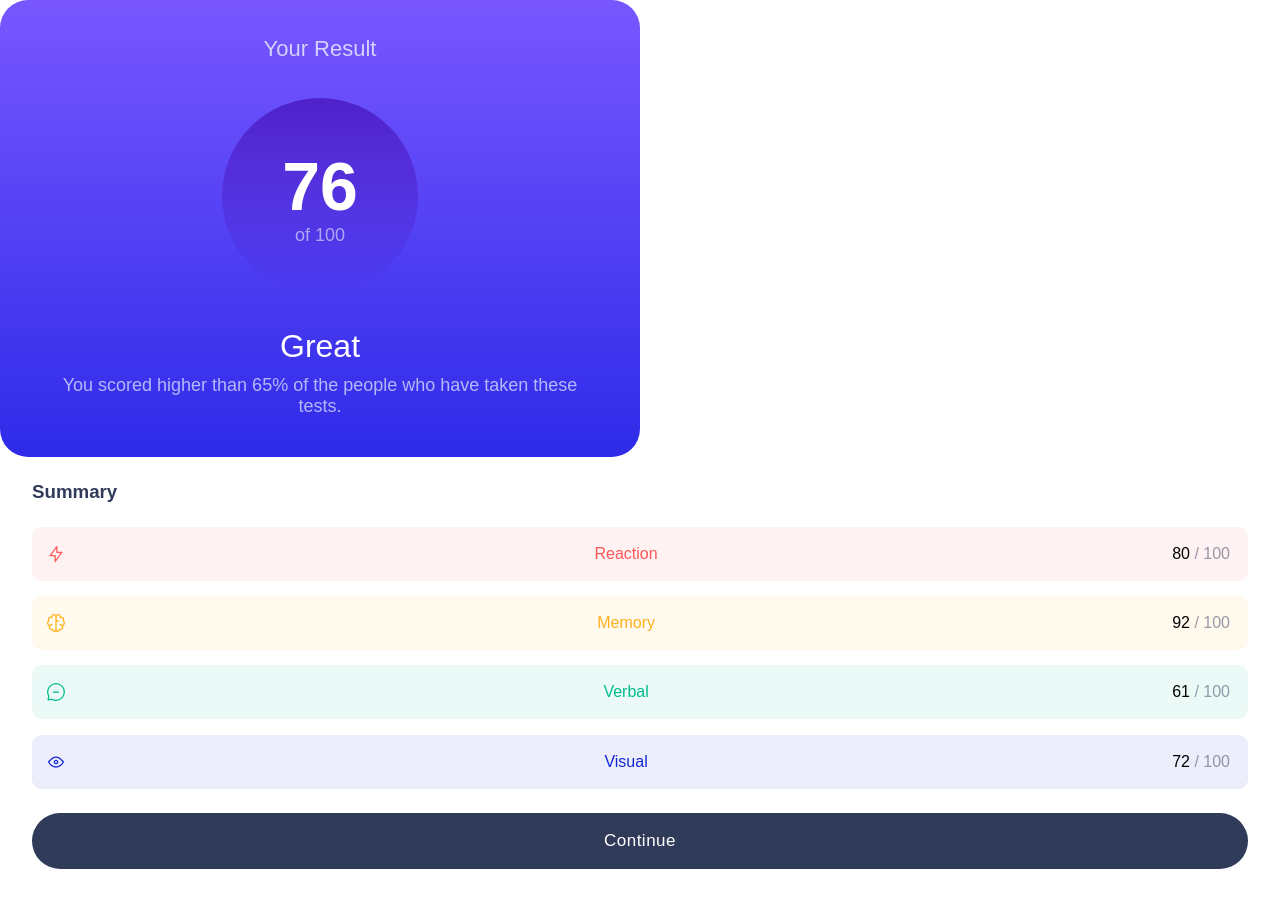
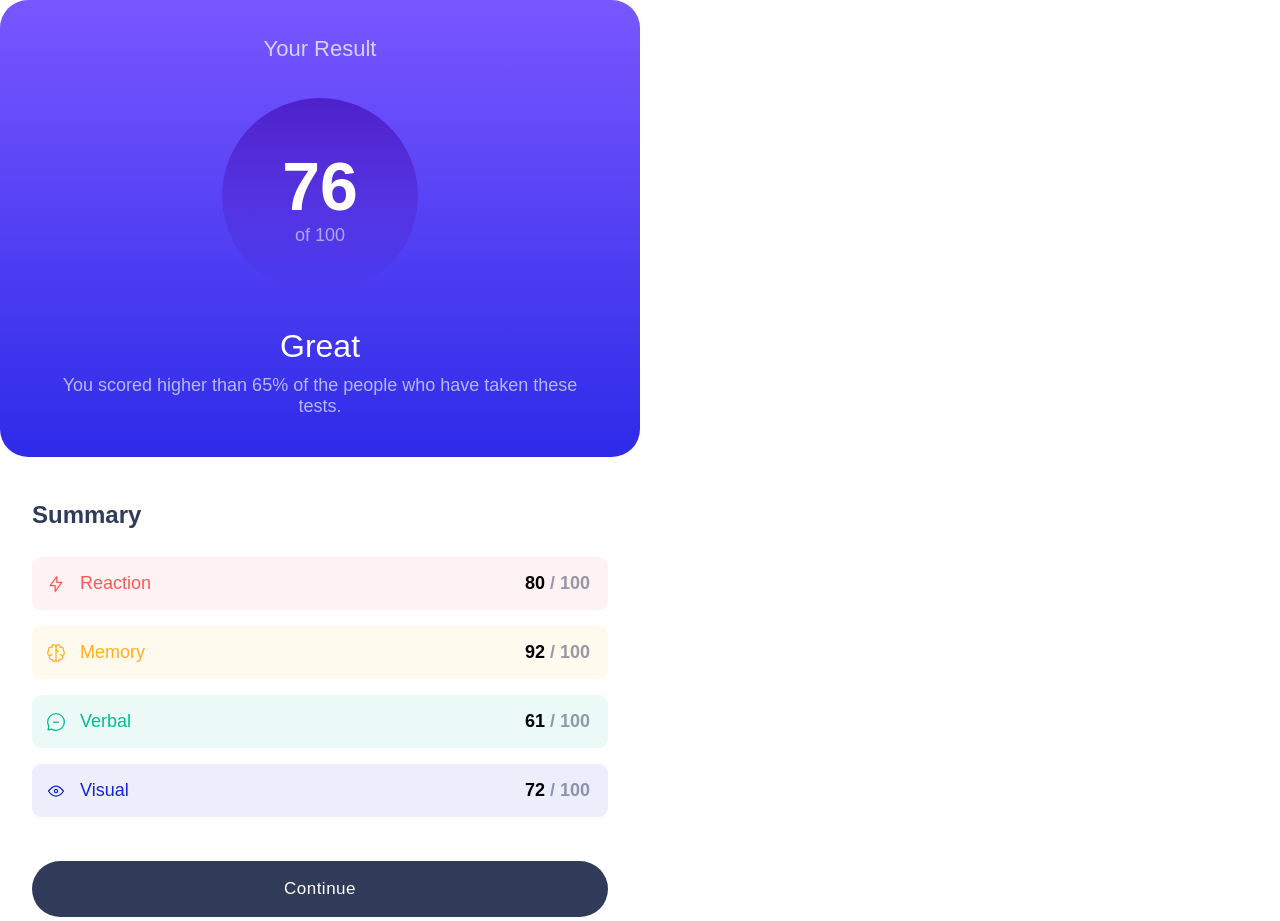
Before and after one commit to ntjnh/fem-results-summary, a React (Vite) app: page / in a window 1280 px wide. Shown: the top 921 px of the page. Built offline with nearby package versions, Linux system fonts and the light colour scheme; a web font is replaced by a local one.

Commit message:
Style Summary component on larger screens

```diff
--- a/src/components/Summary.scss
+++ b/src/components/Summary.scss
@@ -3,9 +3,20 @@
 .summary {
     padding: 1.5rem 2rem;
 
+    @media (min-width: 840px) {
+        padding-top: 44px;
+        padding-bottom: 60px;
+        width: 50%;
+    }
+
     .title {
         color: $dark-gray-blue;
         margin: 0 0 1.5rem;
+
+        @media (min-width: 840px) {
+            font-size: 1.5rem;
+            margin-bottom: 1.75rem;
+        }
     }
 
     .category {
@@ -18,7 +29,12 @@
         position: relative;
         width: 100%;
 
-        &:before {
+        @media (min-width: 840px) {
+            padding-bottom: 1rem;
+            padding-top: 1rem;
+        }
+
+        .icon {
             background: center no-repeat;
             background-size: contain;
             content: '';
@@ -31,6 +47,10 @@
 
         &:not(:last-of-type) {
             margin: 0 0 .95rem;
+
+            @media (min-width: 840px) {
+                margin-bottom: 1rem;
+            }
         }
 
         &.reaction {
@@ -86,9 +106,16 @@
             font-size: 1rem;
             font-weight: $med;
             margin: 0;
+
+            @media (min-width: 840px) {
+                font-size: 1.125rem;
+            }
         }
 
         &__score {
+            @media (min-width: 840px) {
+                font-weight: $bold;
+            }
 
             .out-of  {
                 color: rgba($dark-gray-blue, .5);
@@ -111,8 +138,12 @@
         text-align: center;
         width: 100%;
 
+        @media (min-width: 840px) {
+            margin: 2.75rem 0 0;
+        }
+
         &:hover {
-            background: linear-gradient(to bottom, hsl(252, 100%, 67%), hsl(241, 81%, 54%));
+            background: linear-gradient(to bottom, $light-slate-blue, hsl(241, 81%, 54%));
         }
     }
 }
```
